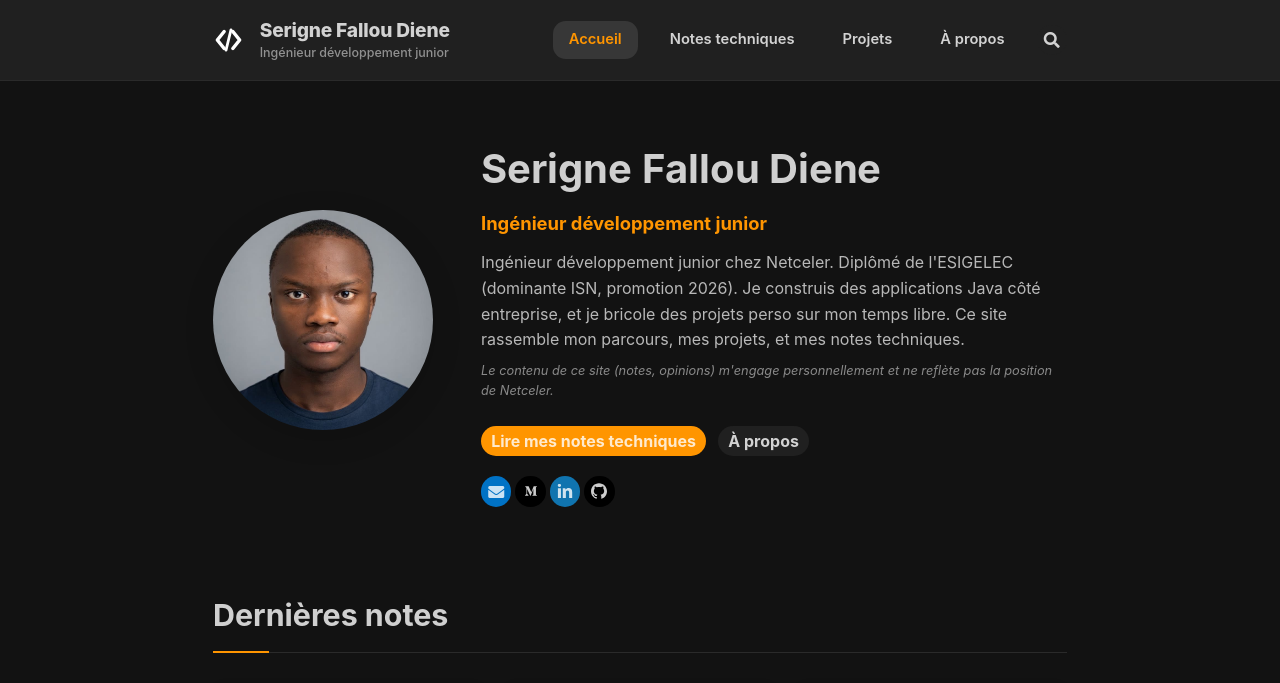
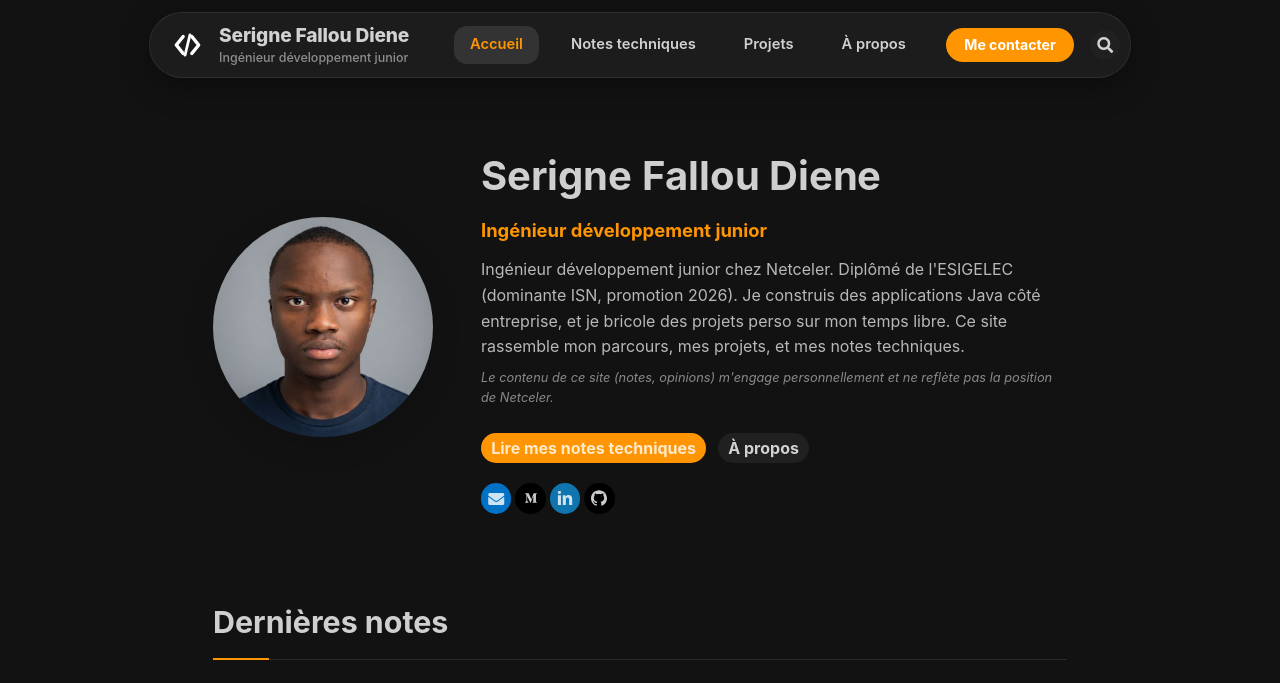
Before and after one commit to sfalloudiene/sfalloudiene.github.io, a Jekyll site: the page built from index.html, in a window 1280 px wide and 1387 px high. Shown: the top 683 px of the window. Built offline with Jekyll 4.4.1, drawn with Linux system fonts in a browser that asks for light colours; grey boxes are pictures that could not be loaded.

Commit message:
Preview: floating island navbar
Not on main yet - pending review. Floating rounded bar with blur that
compacts on scroll, hides on scroll down and returns on scroll up;
"Me contacter" CTA on desktop; burger that morphs into an X and a
full-screen mobile menu with staggered links. Burger layout now kicks
in below 768px instead of 500px (the 4 links didn't fit between 500
and 767px and the menu scrolled sideways).

Co-Authored-By: Claude Opus 5.5 <noreply@anthropic.com>
Claude-Session: https://claude.ai/code/session_01Pw2VjeJ6hvYuKfitpuhZPd

```diff
--- a/_includes/header.html
+++ b/_includes/header.html
@@ -18,7 +18,7 @@
         {%- if site.search.provider -%}
           <button class="button button--secondary button--circle search-button js-search-toggle"><i class="fas fa-search"></i></button>
         {%- endif -%}
-        <button class="button button--secondary button--circle js-nav-toggle" title="Menu" aria-label="Menu"><i class="fas fa-bars"></i></button>
+        <button class="button button--secondary button--circle js-nav-toggle" title="Menu" aria-label="Menu" aria-expanded="false"><span class="burger" aria-hidden="true"><span></span><span></span><span></span></span></button>
       </div>
       {%- if site.data.navigation.header -%}
       <nav class="navigation js-navigation">
@@ -35,6 +35,7 @@
               <li class="navigation__item"><a href="{{ _nav_url }}">{%- if _item.title -%}{{ _item.title }}{%- else -%}{{ __return }}{%- endif -%}</a></li>
             {%- endif -%}
           {%- endfor -%}
+          <li class="navigation__cta"><a class="button button--primary button--pill" href="mailto:{{ site.author.email }}">Me contacter</a></li>
           {%- if site.search.provider -%}
             <li><button class="button button--secondary button--circle search-button js-search-toggle"><i class="fas fa-search"></i></button></li>
           {%- endif -%}
--- a/_includes/scripts/header-scroll.js
+++ b/_includes/scripts/header-scroll.js
@@ -2,9 +2,13 @@
   var wrap = document.querySelector('.page__header');
   if (!wrap) { return; }
 
-  // Seuils differents a l'aller et au retour pour eviter que la classe
-  // clignote quand on s'arrete pile autour d'une seule valeur.
+  // .is-scrolled : barre compacte. Seuils differents a l'aller et au retour
+  // pour eviter que la classe clignote autour d'une seule valeur.
+  // .is-hidden : la barre s'efface quand on descend et revient des qu'on
+  // remonte (jamais pendant que le menu mobile est ouvert).
   var scrolled = false;
+  var lastY = window.scrollY || window.pageYOffset;
+
   function update() {
     var y = window.scrollY || window.pageYOffset;
     if (!scrolled && y > 40) {
@@ -14,7 +18,20 @@
       scrolled = false;
       wrap.classList.remove('is-scrolled');
     }
+
+    var delta = y - lastY;
+    if (document.documentElement.classList.contains('nav-open') || y < 200) {
+      wrap.classList.remove('is-hidden');
+    } else if (delta > 6) {
+      wrap.classList.add('is-hidden');
+    } else if (delta < -6) {
+      wrap.classList.remove('is-hidden');
+    }
+    if (Math.abs(delta) > 6) { lastY = y; }
   }
+
+  // Un lien ou bouton du header qui prend le focus au clavier ramene la barre.
+  wrap.addEventListener('focusin', function () { wrap.classList.remove('is-hidden'); });
 
   window.addEventListener('scroll', update, { passive: true });
   update();
--- a/_includes/scripts/motion.js
+++ b/_includes/scripts/motion.js
@@ -60,7 +60,7 @@
   (function () {
     var list = document.querySelector('.header .js-navigation > ul');
     if (!list || !window.matchMedia) { return; }
-    var wide = window.matchMedia('(min-width: 500px)');
+    var wide = window.matchMedia('(min-width: 768px)');
     var links = list.querySelectorAll('.navigation__item a');
     if (!links.length) { return; }
 
--- a/_includes/scripts/nav-toggle.js
+++ b/_includes/scripts/nav-toggle.js
@@ -5,13 +5,23 @@
   var header = toggle.closest('.header');
   if (!header) { return; }
 
+  // Menu mobile plein ecran : on bloque le scroll de la page derriere tant
+  // qu'il est ouvert.
+  function setOpen(open) {
+    header.classList.toggle('header--nav-open', open);
+    document.documentElement.classList.toggle('nav-open', open);
+    toggle.setAttribute('aria-expanded', open ? 'true' : 'false');
+  }
+
   toggle.addEventListener('click', function () {
-    header.classList.toggle('header--nav-open');
+    setOpen(!header.classList.contains('header--nav-open'));
   });
 
   document.querySelectorAll('.js-navigation a').forEach(function (link) {
-    link.addEventListener('click', function () {
-      header.classList.remove('header--nav-open');
-    });
+    link.addEventListener('click', function () { setOpen(false); });
+  });
+
+  document.addEventListener('keydown', function (e) {
+    if (e.key === 'Escape') { setOpen(false); }
   });
 })();
--- a/_sass/custom.scss
+++ b/_sass/custom.scss
@@ -12,11 +12,23 @@
 // En-tête modernisé : police système (plus de serif), navigation en pastilles
 // arrondies au survol/actif plutôt qu'un simple soulignement. Tout est basé sur
 // $header-text-color (pas une couleur figée) pour rester lisible en mode sombre.
+// Le menu passe en mode hamburger sous 768px (le theme le faisait sous 500px,
+// mais entre 500 et 767px les 4 liens ne tiennent pas sur une ligne).
+$nav-compact-max: 767px;
+
+@mixin nav-compact {
+  @media (max-width: $nav-compact-max) {
+    @content;
+  }
+}
+
+@mixin nav-wide {
+  @media (min-width: $nav-compact-max + 1) {
+    @content;
+  }
+}
+
 $nav-font-stack: -apple-system, BlinkMacSystemFont, "Segoe UI", Roboto, Helvetica, Arial, sans-serif;
-
-.header {
-  border-bottom: 1px solid $border-color-l;
-}
 
 // position: sticky va sur .page__header (le wrapper que _layouts/page.html
 // place autour de <header>), pas sur .header lui-meme : un element sticky
@@ -108,12 +120,35 @@ $nav-font-stack: -apple-system, BlinkMacSystemFont, "Segoe UI", Roboto, Helvetic
 // the nav list on small screens so the header doesn't take two tall rows.
 .js-nav-toggle {
   display: none;
-  @include media-breakpoint-down(md) {
+  @include nav-compact {
     @include flexbox();
   }
 }
 
-@include media-breakpoint-down(md) {
+@include nav-compact {
+  // Mise en page "mobile" du theme (brand + boutons sur une ligne, menu en
+  // dessous), etendue jusqu'a 767px.
+  .header .main {
+    flex-direction: column;
+  }
+
+  .header__title {
+    height: auto;
+    margin-right: 0;
+
+    & > .header__brand {
+      height: map-get($layout, header-height-sm);
+    }
+
+    & > .search-button {
+      display: flex;
+    }
+  }
+
+  .js-navigation .search-button {
+    display: none;
+  }
+
   .js-navigation {
     display: none;
     width: 100%;
@@ -815,40 +850,62 @@ $nav-font-stack: -apple-system, BlinkMacSystemFont, "Segoe UI", Roboto, Helvetic
   transform: translateY(0);
 }
 
-// Header qui se compacte et devient translucide une fois qu'on a scrolle
-// (.is-scrolled pose par header-scroll.js sur .page__header).
+// Barre de navigation "ilot" : capsule flottante detachee du bord, fond
+// flou, qui se compacte quand on scrolle (.is-scrolled), s'efface quand on
+// descend et revient quand on remonte (.is-hidden, header-scroll.js).
+// .page__header (le wrapper sticky) garde une hauteur fixe pour que rien ne
+// bouge dans la page quand la capsule change de taille ou s'ouvre en plein
+// ecran sur mobile ; il laisse passer les clics autour de la capsule.
+.page__header {
+  height: 5.5rem;
+  padding: 0.75rem 1rem 0;
+  pointer-events: none;
+
+  @include nav-compact {
+    height: 4.5rem;
+    padding: 0.5rem 0.75rem 0;
+  }
+}
+
 .page__header .header {
-  transition: background-color 0.3s ease, box-shadow 0.3s ease;
+  max-width: calc(#{map-get($layout, content-max-width)} + 2rem);
+  margin: 0 auto;
+  border: 1px solid rgba(255, 255, 255, 0.08);
+  border-radius: 999px;
+  background-color: rgba($header-background, 0.72);
+  backdrop-filter: saturate(160%) blur(14px);
+  -webkit-backdrop-filter: saturate(160%) blur(14px);
+  box-shadow: 0 8px 30px rgba(0, 0, 0, 0.35);
+  pointer-events: auto;
+  transition: transform 0.35s cubic-bezier(0.2, 0.8, 0.2, 1), background-color 0.3s ease, box-shadow 0.3s ease;
+
+  .main {
+    max-width: none;
+    padding: 0 0.6rem 0 1.4rem;
+  }
+
+  @include nav-compact {
+    border-radius: 1.25rem;
+
+    .main {
+      padding: 0.25rem 0.5rem 0.25rem 1rem;
+    }
+  }
 }
 
 .page__header.is-scrolled .header {
-  background-color: rgba($header-background, 0.8);
-  backdrop-filter: saturate(160%) blur(12px);
-  -webkit-backdrop-filter: saturate(160%) blur(12px);
-  box-shadow: 0 6px 24px rgba(0, 0, 0, 0.35);
-
-  // Menu mobile deplie : fond opaque, sinon la page transparait derriere les liens.
-  &.header--nav-open {
-    background-color: $header-background;
-  }
+  background-color: rgba($header-background, 0.92);
+  box-shadow: 0 10px 34px rgba(0, 0, 0, 0.45);
 }
 
-// A partir de md le header est sur une ligne de hauteur fixe (5rem) : on fige
-// la hauteur du wrapper sticky a cette valeur pour que le header retrecisse
-// a l'interieur sans faire remonter brusquement le contenu en dessous. Le
-// wrapper laisse passer les clics sur la bande liberee quand il est compact.
-@include media-breakpoint-up(md) {
-  .page__header {
-    height: calc(#{map-get($layout, header-height)} + 1px);
-    pointer-events: none;
-  }
+.page__header.is-hidden .header {
+  transform: translateY(calc(-100% - 1rem));
+}
 
-  .page__header .header {
-    pointer-events: auto;
-  }
-
+@include nav-wide {
   .page__header .header__title,
   .page__header .navigation > ul {
+    height: 4rem;
     transition: height 0.3s ease;
   }
 
@@ -859,7 +916,7 @@ $nav-font-stack: -apple-system, BlinkMacSystemFont, "Segoe UI", Roboto, Helvetic
   .page__header.is-scrolled {
     .header__title,
     .navigation > ul {
-      height: 3.75rem;
+      height: 3.25rem;
     }
 
     .header__logo {
@@ -867,6 +924,134 @@ $nav-font-stack: -apple-system, BlinkMacSystemFont, "Segoe UI", Roboto, Helvetic
       height: map-get($base, font-size-h4) * 1.3;
     }
   }
+}
+
+// Liens sur une seule ligne, plus serres entre 768 et 1023px ou la capsule
+// est plus etroite.
+.header .navigation__item a {
+  white-space: nowrap;
+}
+
+@include nav-wide {
+  @include media-breakpoint-down(lg) {
+    .header .navigation__item a {
+      padding: 0.45rem 0.55rem;
+    }
+
+    .page__header .header .main {
+      padding-left: 1rem;
+    }
+  }
+}
+
+// Bouton d'action a droite du menu. Entre 768 et 1023px la capsule n'a pas
+// la place pour lui : il n'apparait qu'en desktop, et dans le menu mobile.
+.navigation__cta {
+  margin-left: 0.5rem;
+
+  .button {
+    padding: 0.6rem 1.15rem;
+    font-family: $nav-font-stack;
+    font-size: 0.88rem;
+    font-weight: 700;
+    color: #fff !important;
+    text-decoration: none !important;
+  }
+
+  @include media-breakpoint-down(lg) {
+    display: none;
+  }
+}
+
+// Hamburger en 3 traits qui se transforme en croix.
+.js-nav-toggle {
+  align-items: center;
+  justify-content: center;
+}
+
+.burger {
+  position: relative;
+  display: block;
+  width: 18px;
+  height: 12px;
+
+  span {
+    position: absolute;
+    left: 0;
+    width: 100%;
+    height: 2px;
+    border-radius: 2px;
+    background: currentColor;
+    transition: transform 0.3s ease, top 0.3s ease, opacity 0.2s ease;
+  }
+
+  span:nth-child(1) { top: 0; }
+  span:nth-child(2) { top: 5px; }
+  span:nth-child(3) { top: 10px; }
+}
+
+.header--nav-open .burger {
+  span:nth-child(1) { top: 5px; transform: rotate(45deg); }
+  span:nth-child(2) { opacity: 0; }
+  span:nth-child(3) { top: 5px; transform: rotate(-45deg); }
+}
+
+// Menu mobile plein ecran : la capsule s'agrandit jusqu'en bas de l'ecran,
+// grands liens qui arrivent en cascade, bouton d'action en bas.
+html.nav-open {
+  overflow: hidden;
+}
+
+@keyframes nav-item-in {
+  from { opacity: 0; transform: translateY(14px); }
+  to { opacity: 1; transform: translateY(0); }
+}
+
+@include nav-compact {
+  .page__header .header.header--nav-open {
+    height: calc(100vh - 1rem);
+    height: calc(100dvh - 1rem);
+    overflow-y: auto;
+    background-color: $header-background;
+    backdrop-filter: none;
+    -webkit-backdrop-filter: none;
+  }
+
+  .header--nav-open .js-navigation > ul {
+    padding: 1.5rem 0 1rem;
+  }
+
+  .header .navigation__item a {
+    padding: 0.55rem 0.25rem;
+    font-size: 1.6rem;
+    font-weight: 700;
+    letter-spacing: -0.01em;
+  }
+
+  .header .navigation__item--active a {
+    background-color: transparent;
+  }
+
+  .navigation__cta {
+    display: block;
+    margin: 1.25rem 0 0;
+
+    .button {
+      display: block;
+      padding: 0.9rem;
+      font-size: 1.05rem;
+      text-align: center;
+    }
+  }
+
+  .header--nav-open .js-navigation li {
+    animation: nav-item-in 0.4s cubic-bezier(0.2, 0.8, 0.2, 1) both;
+  }
+
+  .header--nav-open .js-navigation li:nth-of-type(2) { animation-delay: 0.05s; }
+  .header--nav-open .js-navigation li:nth-of-type(3) { animation-delay: 0.1s; }
+  .header--nav-open .js-navigation li:nth-of-type(4) { animation-delay: 0.15s; }
+  .header--nav-open .js-navigation li:nth-of-type(5) { animation-delay: 0.2s; }
 }
 
 // Inclinaison 3D qui suit la souris (card-tilt.js, desktop uniquement) :
@@ -1277,6 +1462,7 @@ ul.toc > li {
   }
 
   .page__header .header,
+  .burger span,
   .page__header .header__title,
   .page__header .navigation > ul,
   .page__header .header__logo,
@@ -1290,7 +1476,8 @@ ul.toc > li {
   }
 
   .project-card__badge::before,
-  .skill-badge:hover .skill-badge__icon {
+  .skill-badge:hover .skill-badge__icon,
+  .header--nav-open .js-navigation li {
     animation: none !important;
   }
 
```
